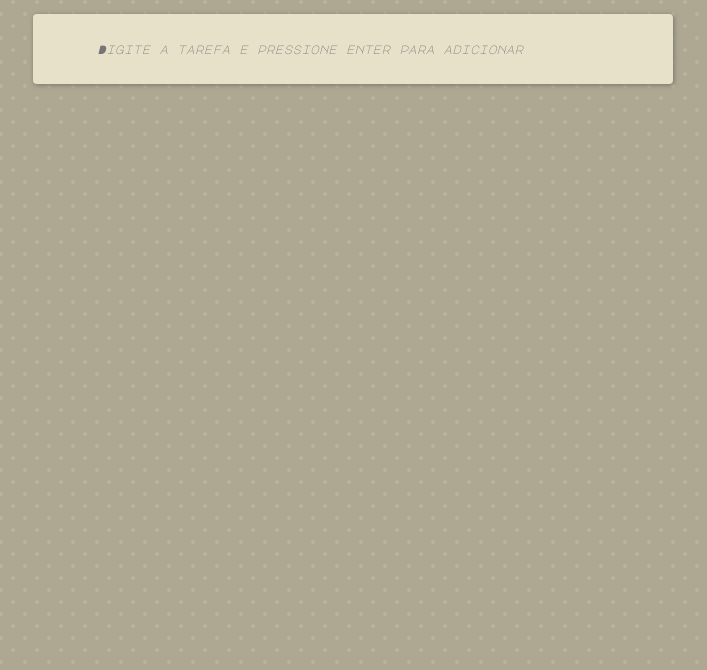
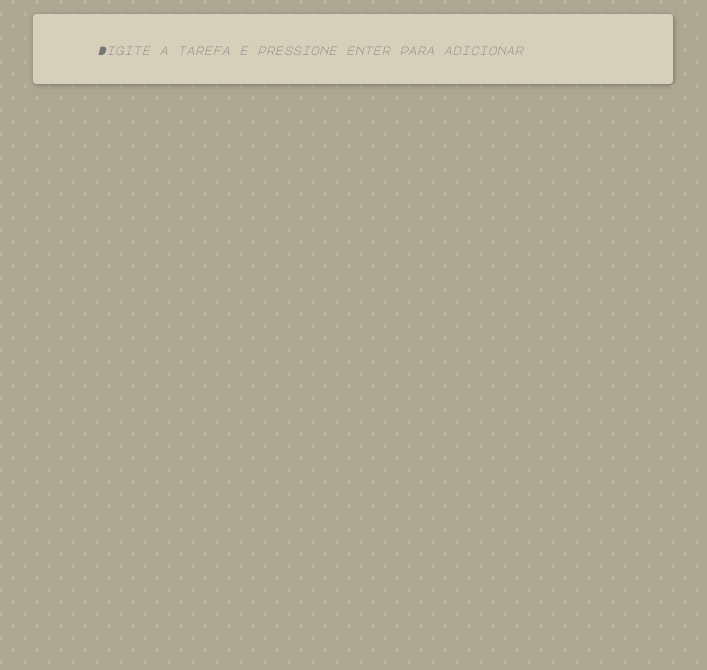
Before and after one commit to luhgavlak/Lista-de-tarefas, a plain HTML site: page index.html in a window 1280 px wide. Shown: the part 130-800 px from the top of the page, without its empty margins (287-994 px from the left). Drawn offline with Linux system fonts and the light colour scheme; a web font is replaced by a local one.

Commit message:
Update style.css

```diff
--- a/style.css
+++ b/style.css
@@ -89,6 +89,9 @@ body {
     background-color: transparent;
 }
 
+.to-do-item > input[type='checkbox']:checked{
+    accent-color: var(--secondary-color);
+}
 
 .to-do-item > input[type='checkbox']:checked  + div {
     text-decoration:line-through;
@@ -96,7 +99,7 @@ body {
 
 .to-do-new-item{
     display: flex;
-    background-color: #e8e1ca;
+    background-color: #d6d0ba;
     border-radius: 4px;
     width: 100%;
     height: 70px;
@@ -109,9 +112,12 @@ body {
 }
 
 .to-do-new-item > input{
-    background-color: #e8e1ca;
+    background-color: #d6d0ba;
     border:none;
+    outline: none;
     width: 80%;
+    color: var(--secondary-color);
+    font-family: 'Major Mono Display', monospace;
 }
 
 .to-do-new-item > input::placeholder {
```
